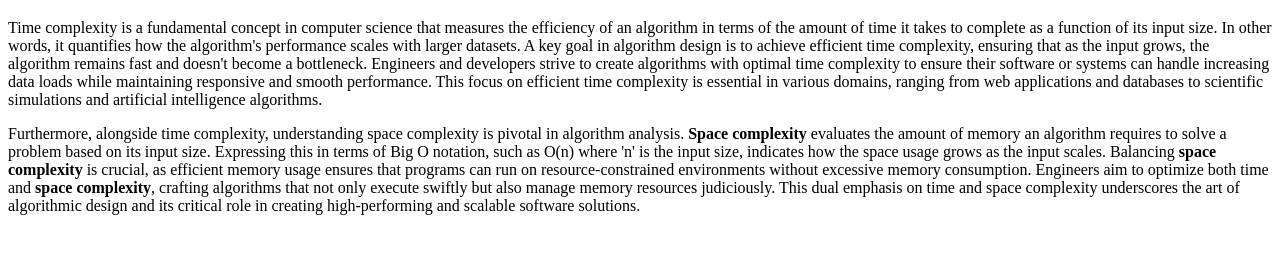
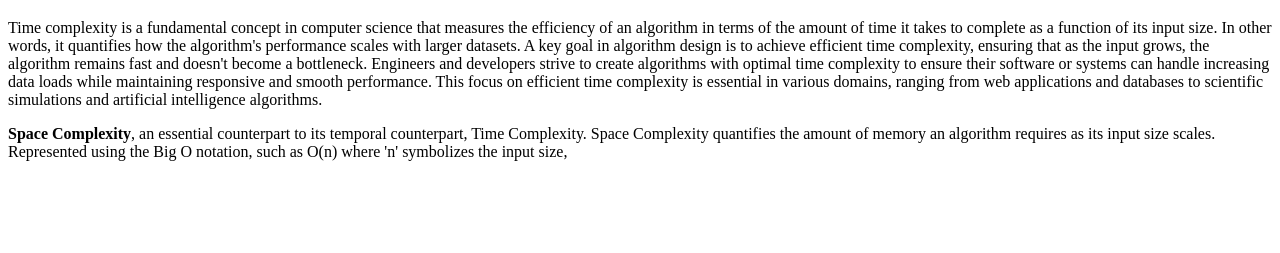
Before and after one commit to acciojob/time-and-space-complexity-Ran3022, a website: page main.html in a window 1280 px wide. Shown: the part 61-314 px from the top of the page. Drawn offline with Linux system fonts and the light colour scheme.

Commit message:
created a submission

```diff
--- a/main.html
+++ b/main.html
@@ -12,9 +12,7 @@
 </script>
 	<h1>Time,Space,Complexity</h1>
 	<p>Time complexity is a fundamental concept in computer science that measures the efficiency of an algorithm in terms of the amount of time it takes to complete as a function of its input size. In other words, it quantifies how the algorithm's performance scales with larger datasets. A key goal in algorithm design is to achieve efficient time complexity, ensuring that as the input grows, the algorithm remains fast and doesn't become a bottleneck. Engineers and developers strive to create algorithms with optimal time complexity to ensure their software or systems can handle increasing data loads while maintaining responsive and smooth performance. This focus on efficient time complexity is essential in various domains, ranging from web applications and databases to scientific simulations and artificial intelligence algorithms.</p>
-	<p>
-Furthermore, alongside time complexity, understanding space complexity is pivotal in algorithm analysis. <b>Space complexity</b> evaluates the amount of memory an algorithm requires to solve a problem based on its input size. Expressing this in terms of Big O notation, such as O(n) where 'n' is the input size, indicates how the space usage grows as the input scales. Balancing <b>space complexity</b> is crucial, as efficient memory usage ensures that programs can run on resource-constrained environments without excessive memory consumption. Engineers aim to optimize both time and <b>space complexity</b>, crafting algorithms that not only execute swiftly but also manage memory resources judiciously. This dual emphasis on time and space complexity underscores the art of algorithmic design and its critical role in creating high-performing and scalable software solutions.</p>
-
+	<p><b>Space Complexity</b>, an essential counterpart to its temporal counterpart, Time Complexity. Space Complexity quantifies the amount of memory an algorithm requires as its input size scales. Represented using the Big O notation, such as O(n) where 'n' symbolizes the input size,</p>
 </body>
 
 </html>
```
